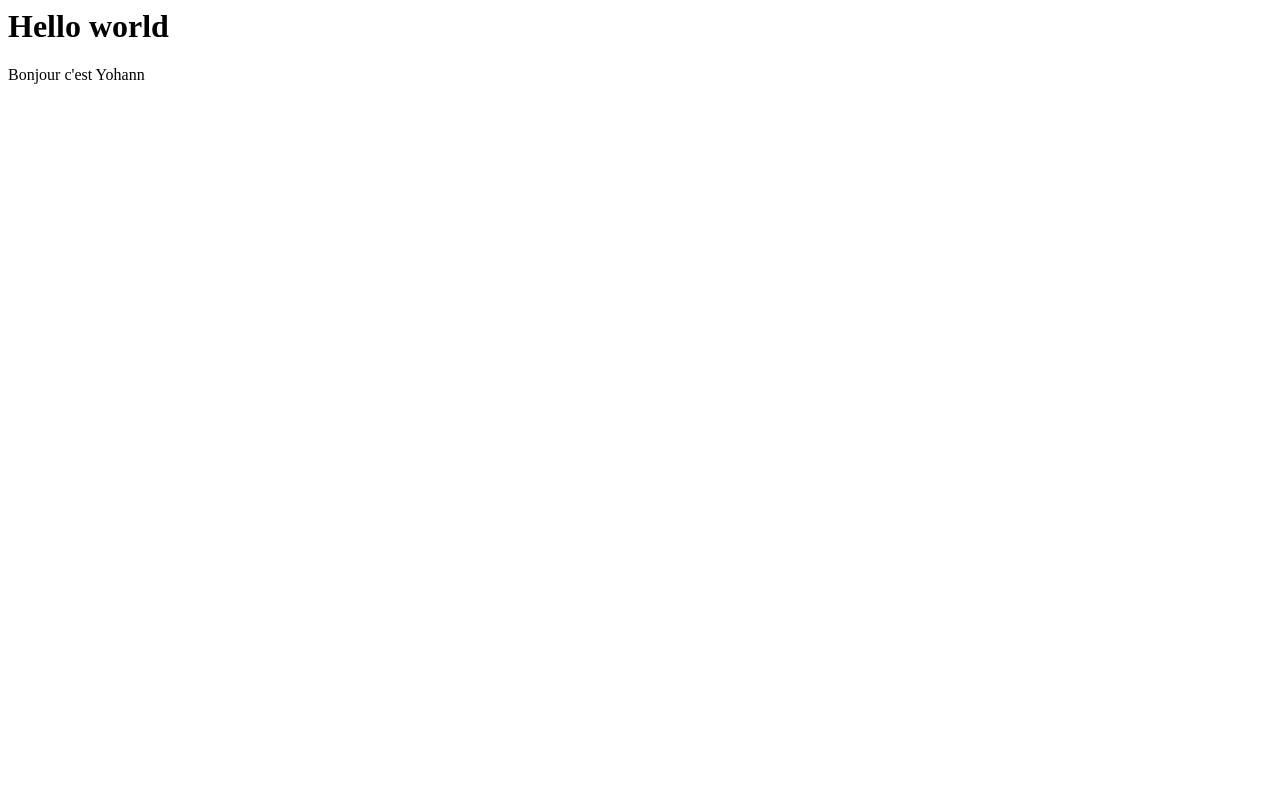
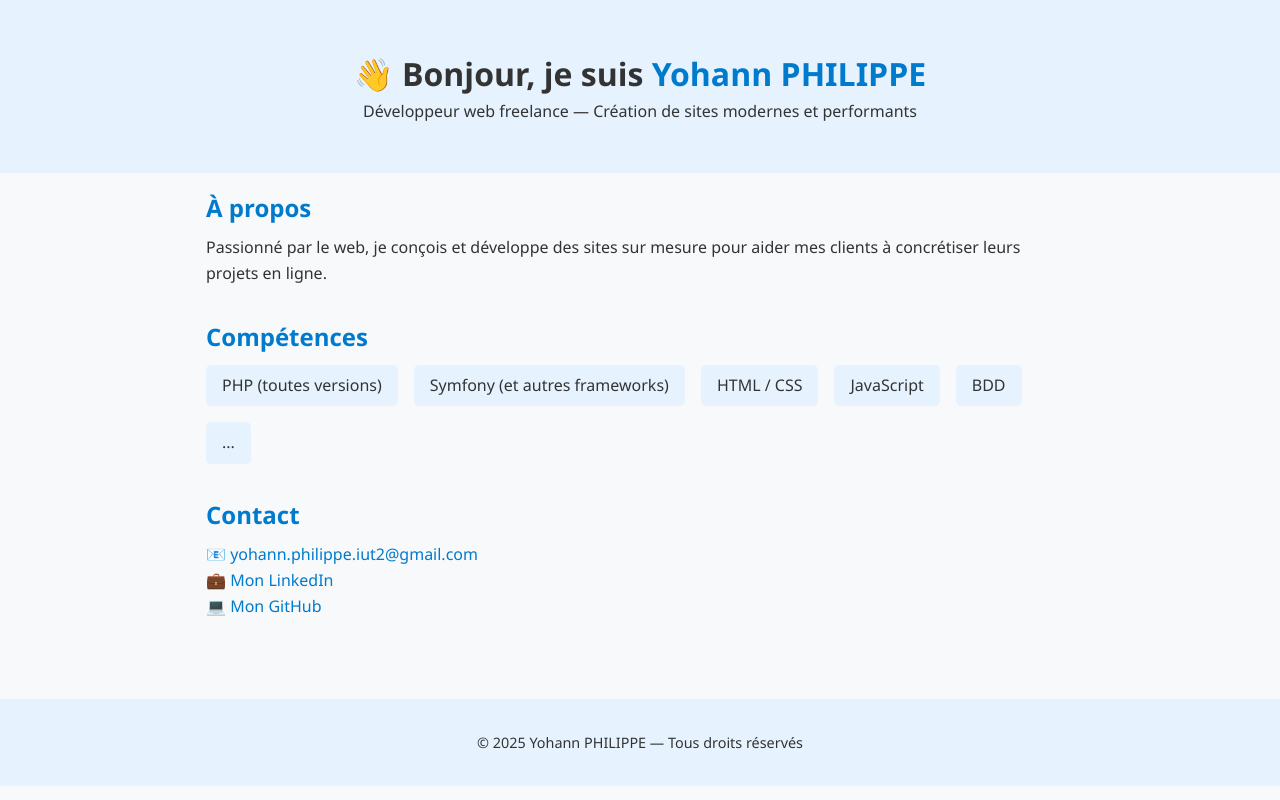
Before and after one commit to insigno2/portfolio, a plain HTML site: page index.html in a window 1280 px wide. Drawn offline with Linux system fonts and the light colour scheme.

Commit message:
présentation

```diff
--- a/index.html
+++ b/index.html
@@ -1,2 +1,52 @@
-<h1>Hello world</h1>
-<p class="gras-rouge">Bonjour c'est Yohann</p>
+<!DOCTYPE html>
+<html lang="en">
+<head>
+    <meta charset="UTF-8">
+    <link rel="stylesheet" href="style.css">
+    <title>Mon portfolio</title>
+    <meta name="viewport" content="width=device-width, initial-scale=1.0">
+</head>
+<body>
+<header>
+    <div class="container">
+        <h1>👋 Bonjour, je suis <span class="accent">Yohann PHILIPPE</span></h1>
+        <p>Développeur web freelance — Création de sites modernes et performants</p>
+    </div>
+</header>
+
+<main class="container">
+    <section>
+        <h2>À propos</h2>
+        <p>
+            Passionné par le web, je conçois et développe des sites sur mesure
+            pour aider mes clients à concrétiser leurs projets en ligne.
+        </p>
+    </section>
+
+    <section>
+        <h2>Compétences</h2>
+        <ul class="skills">
+            <li>PHP (toutes versions)</li>
+            <li>Symfony (et autres frameworks)</li>
+            <li>HTML / CSS</li>
+            <li>JavaScript</li>
+            <li>BDD</li>
+            <li>...</li>
+        </ul>
+    </section>
+
+    <section>
+        <h2>Contact</h2>
+        <p>📧 <a href="mailto:ton.email@example.com">yohann.philippe.iut2@gmail.com</a></p>
+        <p>💼 <a href="https://www.linkedin.com/in/yohann-philippe-36647783/" target="_blank">Mon LinkedIn</a></p>
+        <p>💻 <a href="https://github.com/insigno2" target="_blank">Mon GitHub</a></p>
+    </section>
+</main>
+
+<footer>
+    <div class="container">
+        <p>© 2025 Yohann PHILIPPE — Tous droits réservés</p>
+    </div>
+</footer>
+</body>
+</html>
--- a/style.css
+++ b/style.css
@@ -1,4 +1,83 @@
-.gras-rouge {
-    font-weight: bold;
-    color: red;
+:root {
+    --bg: #f8f9fa;
+    --text: #333;
+    --accent: #007acc;
+    --light-accent: #e6f3ff;
 }
+
+* {
+    margin: 0;
+    padding: 0;
+    box-sizing: border-box;
+}
+
+body {
+    font-family: "Segoe UI", sans-serif;
+    background: var(--bg);
+    color: var(--text);
+    line-height: 1.6;
+}
+
+.container {
+    width: 90%;
+    max-width: 900px;
+    margin: auto;
+    padding: 1rem;
+}
+
+header {
+    background: var(--light-accent);
+    text-align: center;
+    padding: 2rem 0;
+}
+
+header h1 {
+    font-size: 2rem;
+}
+
+.accent {
+    color: var(--accent);
+}
+
+main {
+    margin-top: 2rem;
+}
+
+h2 {
+    color: var(--accent);
+    margin-bottom: 0.5rem;
+}
+
+section {
+    margin-bottom: 2rem;
+}
+
+.skills {
+    list-style: none;
+    display: flex;
+    gap: 1rem;
+    flex-wrap: wrap;
+}
+
+.skills li {
+    background: var(--light-accent);
+    padding: 0.5rem 1rem;
+    border-radius: 5px;
+}
+
+a {
+    color: var(--accent);
+    text-decoration: none;
+}
+
+a:hover {
+    text-decoration: underline;
+}
+
+footer {
+    background: var(--light-accent);
+    text-align: center;
+    padding: 1rem 0;
+    margin-top: 2rem;
+    font-size: 0.9rem;
+}
```
